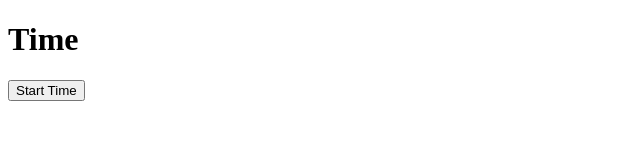
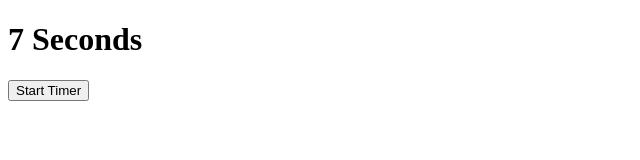
Before and after one commit to echosit/pomodoro-timer, a React (Create React App) app: page / in a window 1280 px wide. Shown: the top 160 px of the page, without its empty margins (0-640 px from the left). Built offline with nearby package versions, Linux system fonts and the light colour scheme.

Commit message:
add hooks to make seconds increase every second

```diff
--- a/src/Components/PomodoroTimer.js
+++ b/src/Components/PomodoroTimer.js
@@ -1,10 +1,23 @@
-const PomodoroTimer = () => {
-    return (
-      <div>
-            <h1>Time</h1>
-            <button>Start Time</button>
-      </div>
-    );
+import React, { useState, useEffect } from 'react';
+
+export default function Timer() {
+// useState Hook to set default value of seconds to 0
+  const [seconds, setSeconds] = useState(0);
+
+  useEffect(() => {
+    const intervalId = setInterval(() => {
+      setSeconds((prev) => prev + 1);
+    }, 1000);
+
+    return () => {
+      clearInterval(intervalId);
+    };
+  }, []);
+
+  return (
+    <div>
+      <h1>{seconds} Seconds</h1>
+      <button>Start Timer</button>
+    </div>
+  );
 }
-
-export default PomodoroTimer;
```
